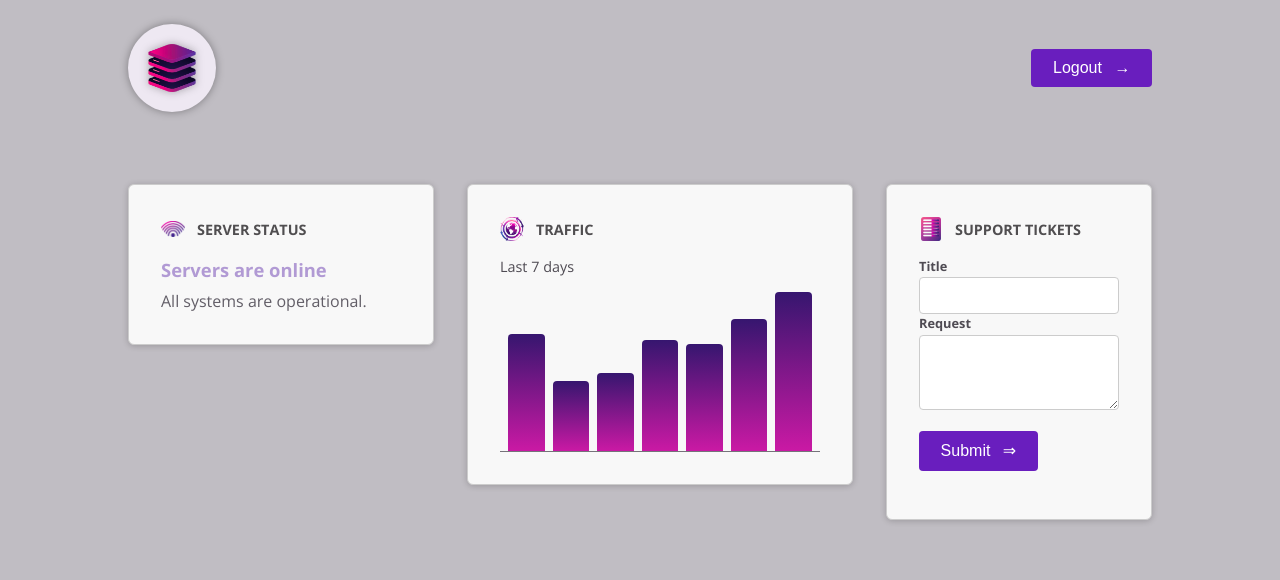
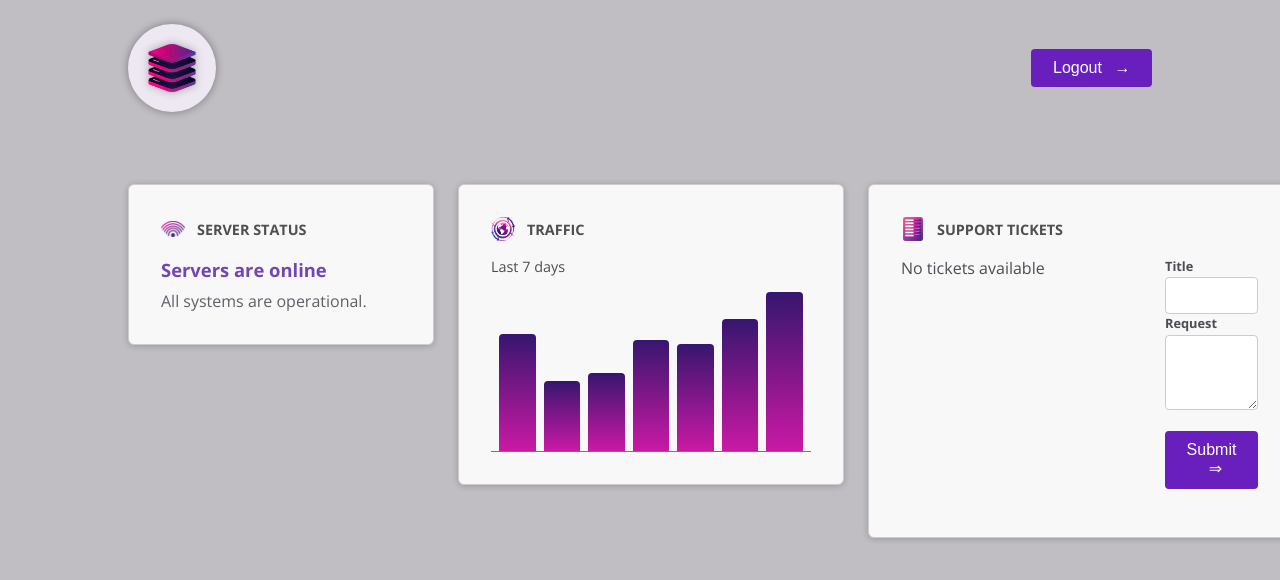
Before and after one commit to racealvo/Angular-Deep_Dive_Section_6, an Angular app in the folder 01-starting-project/: page / in a window 1280 px wide. Shown: the top 580 px of the page. Built offline with nearby package versions, Linux system fonts and the light colour scheme.

Commit message:
signals, lifecycle hooks, effect / callback methods, and processing events: clicks, message handlers, and managing ticket data

```diff
--- a/01-starting-project/src/app/dashboard/server-status/server-status.component.ts
+++ b/01-starting-project/src/app/dashboard/server-status/server-status.component.ts
@@ -1,4 +1,4 @@
-import { Component, DestroyRef, inject, OnDestroy, OnInit } from '@angular/core';
+import { Component, DestroyRef, effect, inject, OnDestroy, OnInit, signal } from '@angular/core';
 
 @Component({
   selector: 'app-server-status',
@@ -8,22 +8,26 @@
   styleUrl: './server-status.component.css'
 })
 export class ServerStatusComponent implements OnInit {
-  currentStatus: 'online' | 'offline' | 'unknown' = 'online';
+  currentStatus = signal<'online' | 'offline' | 'unknown'>('offline');
   private destroyRef = inject(DestroyRef);
 
-  constructor() {}
+  constructor() {
+    effect(() => {
+      console.log('Server status changed to:', this.currentStatus());
+    });
+  }
 
   ngOnInit() {
     const interval = setInterval(() => {
       const random = Math.random();
       if (random < 0.5) {
-        this.currentStatus = 'online';
+        this.currentStatus.set('online');
       } else if (random < 0.9) {
-        this.currentStatus = 'offline';
+        this.currentStatus.set('offline');
       } else {
-        this.currentStatus = 'unknown';
+        this.currentStatus.set('unknown');
       }
-      this.currentStatus = this.currentStatus === 'online' ? 'offline' : 'online';
+      this.currentStatus.set((this.currentStatus() === 'online') ? 'offline' : 'online');
       console.log('Server status changed to:', this.currentStatus);
     }, 5000);
 
--- a/01-starting-project/src/app/dashboard/tickets/new-ticket/new-ticket.component.html
+++ b/01-starting-project/src/app/dashboard/tickets/new-ticket/new-ticket.component.html
@@ -1,9 +1,9 @@
 <form (ngSubmit)="onSubmit(titleInput.value, textInput.value)" #form>
     <app-control label="Title">
-        <input name="title" id="title" #titleInput />
+        <input name="title" id="title" #titleInput #input />
     </app-control>
     <app-control label="Request">
-        <textarea name="request" id="request" rows="3" #textInput></textarea>
+        <textarea name="request" id="request" rows="3" #textInput #input></textarea>
     </app-control>
     <p>
         <button appButton>
--- a/01-starting-project/src/app/dashboard/tickets/new-ticket/new-ticket.component.ts
+++ b/01-starting-project/src/app/dashboard/tickets/new-ticket/new-ticket.component.ts
@@ -1,4 +1,4 @@
-import { Component, ElementRef, ViewChild } from '@angular/core';
+import { AfterViewInit, Component, ElementRef, EventEmitter, OnInit, output, Output, viewChild, ViewChild } from '@angular/core';
 import { FormsModule } from '@angular/forms';
 
 import { ButtonComponent } from '../../../shared/button/button.component';
@@ -11,12 +11,27 @@
   templateUrl: './new-ticket.component.html',
   styleUrl: './new-ticket.component.css'
 })
-export class NewTicketComponent {
-  @ViewChild('form') form: ElementRef<HTMLFormElement> | undefined;
+export class NewTicketComponent implements OnInit, AfterViewInit {
+  // @ViewChild('form') private form: ElementRef<HTMLFormElement> | undefined;
+  private form = viewChild<ElementRef<HTMLFormElement>>('form');
+  //@Output() add = new EventEmitter<{title: string; text: string}>();
+  add = output<{title: string; text: string}>();
+
+  ngOnInit(): void {
+    console.log('On Init');
+  }
+
+  ngAfterViewInit() {
+    console.log('After View Init');
+    console.log(this.form()?.nativeElement);
+  }
 
   onSubmit (title: string, ticketText: string) {
-    console.log("Entered Title: " + title);
-    console.log("Entered Ticket Text: " + ticketText);
-    this.form?.nativeElement.reset();
+    this.add.emit({title, text: ticketText});
+    this.form()?.nativeElement.reset();
+    // console.log("Entered Title: " + title);
+    // console.log("Entered Ticket Text: " + ticketText);
   }
+
+
 }
--- a/01-starting-project/src/app/dashboard/tickets/ticket/ticket.component.css
+++ b/01-starting-project/src/app/dashboard/tickets/ticket/ticket.component.css
@@ -0,0 +1,73 @@
+article {
+  border-radius: 4px;
+  background-color: #59555f;
+  color: #ded8e6;
+}
+
+h3 {
+  padding: 0.5rem;
+  margin: 0;
+  font-size: 0.9rem;
+  display: flex;
+  gap: 0.5rem;
+  align-items: center;
+}
+
+h3 div {
+  width: 0.9rem;
+  height: 0.9rem;
+  border-radius: 50%;
+}
+
+.ticket-open {
+  background-color: #de62e9;
+}
+
+.ticket-closed {
+  background-color: #51c788;
+}
+
+.text {
+  text-align: left;
+}
+
+button {
+  flex: 1;
+  width: 100%;
+  font: inherit;
+  background: transparent;
+  border: none;
+  color: #ded8e6;
+  display: flex;
+  justify-content: space-between;
+  align-items: center;
+}
+
+button span:first-child {
+  margin-bottom: 0.1rem;
+}
+
+button span:last-child {
+  width: 1rem;
+}
+
+p {
+  margin: 0;
+  padding: 1rem;
+  font-size: 0.9rem;
+}
+
+p:has(button) {
+  padding-top: 0;
+}
+
+p button {
+  padding: 0;
+  width: auto;
+  display: inline;
+  font-size: 0.75rem;
+}
+
+p button:hover {
+  color: #ec9fea;
+}
--- a/01-starting-project/src/app/dashboard/tickets/ticket/ticket.component.html
+++ b/01-starting-project/src/app/dashboard/tickets/ticket/ticket.component.html
@@ -1 +1,33 @@
-<p>ticket works!</p>
+<article>
+    <h3>
+        <div [class]="{
+        'ticket-open': data().status === 'open',
+        'ticket-closed': data().status === 'closed',
+      }"></div>
+        <button (click)="onToggleDetails()">
+            <span class="text">{{ data().title }}</span>
+            <span>
+                @if (detailsVisible()) {
+                <svg xmlns="http://www.w3.org/2000/svg" fill="none" viewBox="0 0 24 24" stroke-width="1.5"
+                    stroke="currentColor" class="w-6 h-6">
+                    <path stroke-linecap="round" stroke-linejoin="round" d="m19.5 8.25-7.5 7.5-7.5-7.5" />
+                </svg>
+
+                } @else {
+                <svg xmlns="http://www.w3.org/2000/svg" viewBox="0 0 24 24" fill="currentColor" class="w-6 h-6">
+                    <path fill-rule="evenodd"
+                        d="M11.47 7.72a.75.75 0 0 1 1.06 0l7.5 7.5a.75.75 0 1 1-1.06 1.06L12 9.31l-6.97 6.97a.75.75 0 0 1-1.06-1.06l7.5-7.5Z"
+                        clip-rule="evenodd" />
+                </svg>
+                }
+            </span>
+        </button>
+    </h3>
+
+    @if (detailsVisible()) {
+    <p>{{ data().request }}</p>
+
+    @if (data().status === 'open') {
+    <p><button (click)="onMarkAsCompleted()">Mark as completed</button></p>
+    } }
+</article>
--- a/01-starting-project/src/app/dashboard/tickets/ticket/ticket.component.ts
+++ b/01-starting-project/src/app/dashboard/tickets/ticket/ticket.component.ts
@@ -1,4 +1,5 @@
-import { Component } from '@angular/core';
+import { Component, input, output, signal } from '@angular/core';
+import { Ticket } from './ticket.model';
 
 @Component({
   selector: 'app-ticket',
@@ -8,5 +9,16 @@
   styleUrl: './ticket.component.css'
 })
 export class TicketComponent {
+  data = input.required<Ticket>();
+  close = output();
+  detailsVisible = signal(false);
 
+  onToggleDetails() {
+    //this.detailsVisible.set(!this.detailsVisible());
+    this.detailsVisible.update(() => !this.detailsVisible());
+  }
+
+  onMarkAsCompleted() {
+    this.close.emit();
+  }
 }
--- /dev/null
+++ b/01-starting-project/src/app/dashboard/tickets/ticket/ticket.model.ts
@@ -0,0 +1,6 @@
+export interface Ticket {
+  id: string;
+    title: string;
+    request: string;
+    status: 'open' | 'closed';
+}
--- a/01-starting-project/src/app/dashboard/tickets/tickets.component.html
+++ b/01-starting-project/src/app/dashboard/tickets/tickets.component.html
@@ -1,3 +1,15 @@
+<div>
+  <ul>
+    @for (ticket of tickets; track ticket.id) {
+    <li>
+      <app-ticket [data]="ticket" (close)="onCloseTicket(ticket.id)" />
+    </li>
+    } @empty {
+    <p>No tickets available</p>
+    }
+  </ul>
+</div>
+
 <div id="new-ticket">
-  <app-new-ticket />
+  <app-new-ticket (add)="onAdd($event)" />
 </div>
--- a/01-starting-project/src/app/dashboard/tickets/tickets.component.ts
+++ b/01-starting-project/src/app/dashboard/tickets/tickets.component.ts
@@ -1,13 +1,37 @@
 import { Component } from '@angular/core';
+
 import { NewTicketComponent } from "./new-ticket/new-ticket.component";
+import { Ticket } from './ticket/ticket.model';
+import { TicketComponent } from './ticket/ticket.component';
 
 @Component({
   selector: 'app-tickets',
   standalone: true,
-  imports: [NewTicketComponent],
+  imports: [NewTicketComponent, TicketComponent],
   templateUrl: './tickets.component.html',
   styleUrl: './tickets.component.css'
 })
 export class TicketsComponent {
+  tickets: Ticket[] = [];
+
+  onAdd(ticketData: { title: string; text: string }) {
+    const ticket: Ticket = {
+      title: ticketData.title,
+      request: ticketData.text,
+      id: Math.random().toString(),
+      status: 'open'
+    }
+
+    this.tickets.push(ticket);
+  }
+
+  onCloseTicket(ticketId: string) {
+    this.tickets = this.tickets.map((ticket) => {
+      if (ticket.id === ticketId) {
+        return { ...ticket, status: 'closed' };
+      }
+      return ticket;
+    });
+  }
 
 }
--- a/01-starting-project/src/app/shared/control/control.component.ts
+++ b/01-starting-project/src/app/shared/control/control.component.ts
@@ -1,4 +1,4 @@
-import { Component, ElementRef, HostBinding, HostListener, inject, input, ViewEncapsulation } from '@angular/core';
+import { AfterViewInit, Component, contentChild, ContentChild, ElementRef, HostBinding, HostListener, inject, input, ViewEncapsulation } from '@angular/core';
 
 @Component({
   selector: 'app-control',
@@ -18,10 +18,13 @@
   // };
   label = input.required<string>();
   private element = inject(ElementRef);
+  //@ContentChild('input') private control?: ElementRef<HTMLInputElement> | ElementRef<HTMLTextAreaElement>;
+  private control = contentChild<ElementRef<HTMLInputElement | HTMLTextAreaElement>>('input');
 
   onClick() {
     console.log('ControlComponent.onClick()');
     console.log('element:', this.element);
+    console.log('control:', this.control());
   }
 
 }
```
Also changed, not shown: 01-starting-project/src/app/dashboard/server-status/server-status.component.html (+5 -5 lines).
